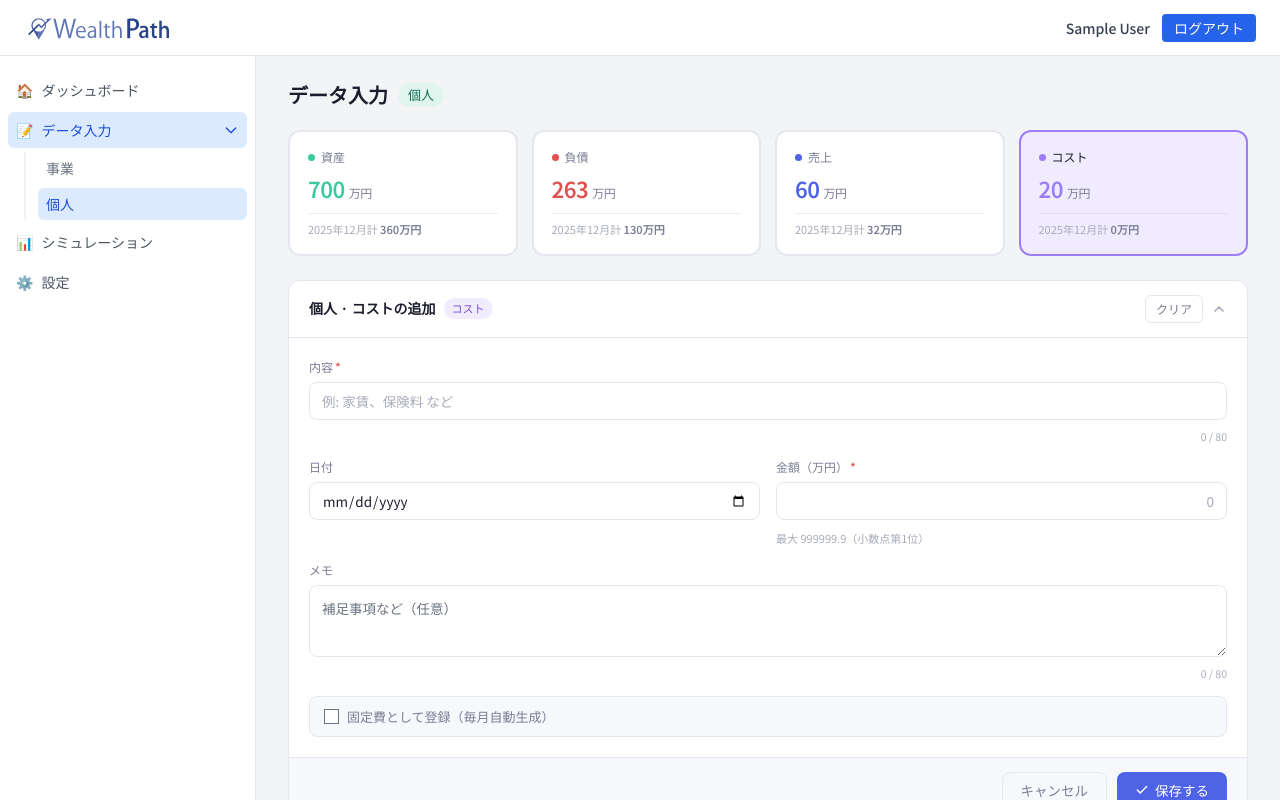
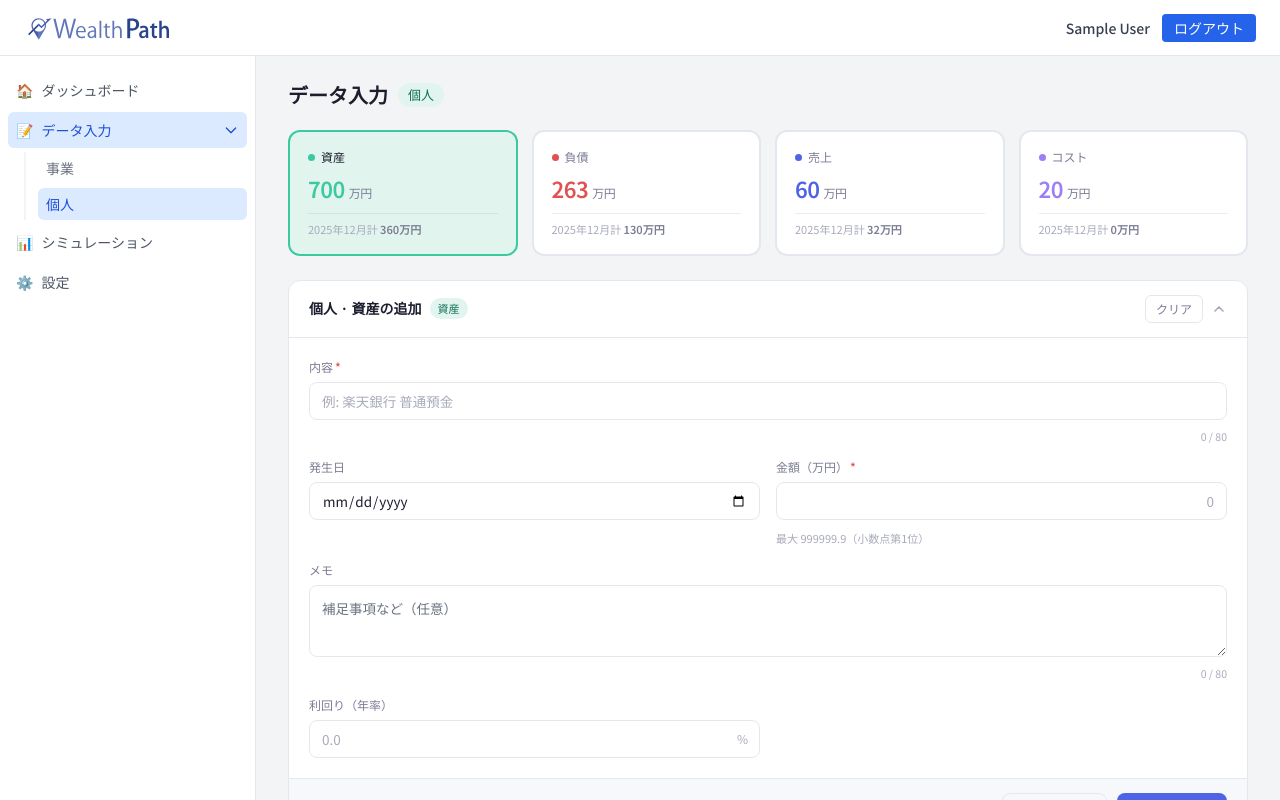
Before and after one commit to hiroba-develop/WealthPath_Demo, a React (Vite) app: page /WealthPath_Demo/data-entry/personal in a window 1280 px wide. Shown: the top 800 px of the page. Built offline with nearby package versions, Linux system fonts and the light colour scheme; sample sign-in values are in the browser's storage.

Commit message:
発生日のラベルを修正

```diff
--- a/src/pages/DataEntry.tsx
+++ b/src/pages/DataEntry.tsx
@@ -479,8 +479,8 @@ const DataEntry = ({ mode }: { mode: Mode }) => {
 
   const { masters, addMaster } = useFixedCost();
 
-  const [activeTab,     setActiveTab]     = useState<DataTab>("cost");
-  const [form,          setForm]          = useState<Entry>(emptyEntry("cost"));
+  const [activeTab,     setActiveTab]     = useState<DataTab>("asset");
+  const [form,          setForm]          = useState<Entry>(emptyEntry("asset"));
   const [formOpen,      setFormOpen]      = useState(true);
   const [entries,       setEntries]       = useState<Entry[]>(sampleEntries);
 
@@ -721,7 +721,7 @@ const DataEntry = ({ mode }: { mode: Mode }) => {
   );
   const fOccurredAt = (
     <div className="de-group">
-      <label className="de-label">日付</label>
+      <label className="de-label">発生日</label>
       <input type="date" className="de-input" value={form.occurred_at}
         onChange={e => setForm({ ...form, occurred_at: e.target.value })} />
     </div>
@@ -1096,7 +1096,7 @@ const DataEntry = ({ mode }: { mode: Mode }) => {
                   )}
                   <div className="de-grid-2">
                     <div className="de-group">
-                      <label className="de-label">日付</label>
+                      <label className="de-label">発生日</label>
                       <input type="date" className="de-input" value={editForm.occurred_at}
                         onChange={e => setEditForm({ ...editForm, occurred_at: e.target.value })} />
                     </div>
@@ -1145,7 +1145,7 @@ const DataEntry = ({ mode }: { mode: Mode }) => {
                     </div>
                   )}
                   <div className="de-detail-row">
-                    <span className="de-detail-key">日付</span>
+                    <span className="de-detail-key">発生日</span>
                     <span className="de-detail-val">{selectedEntry.occurred_at || "—"}</span>
                   </div>
                   {selectedEntry.tab === "liability" && (
```
